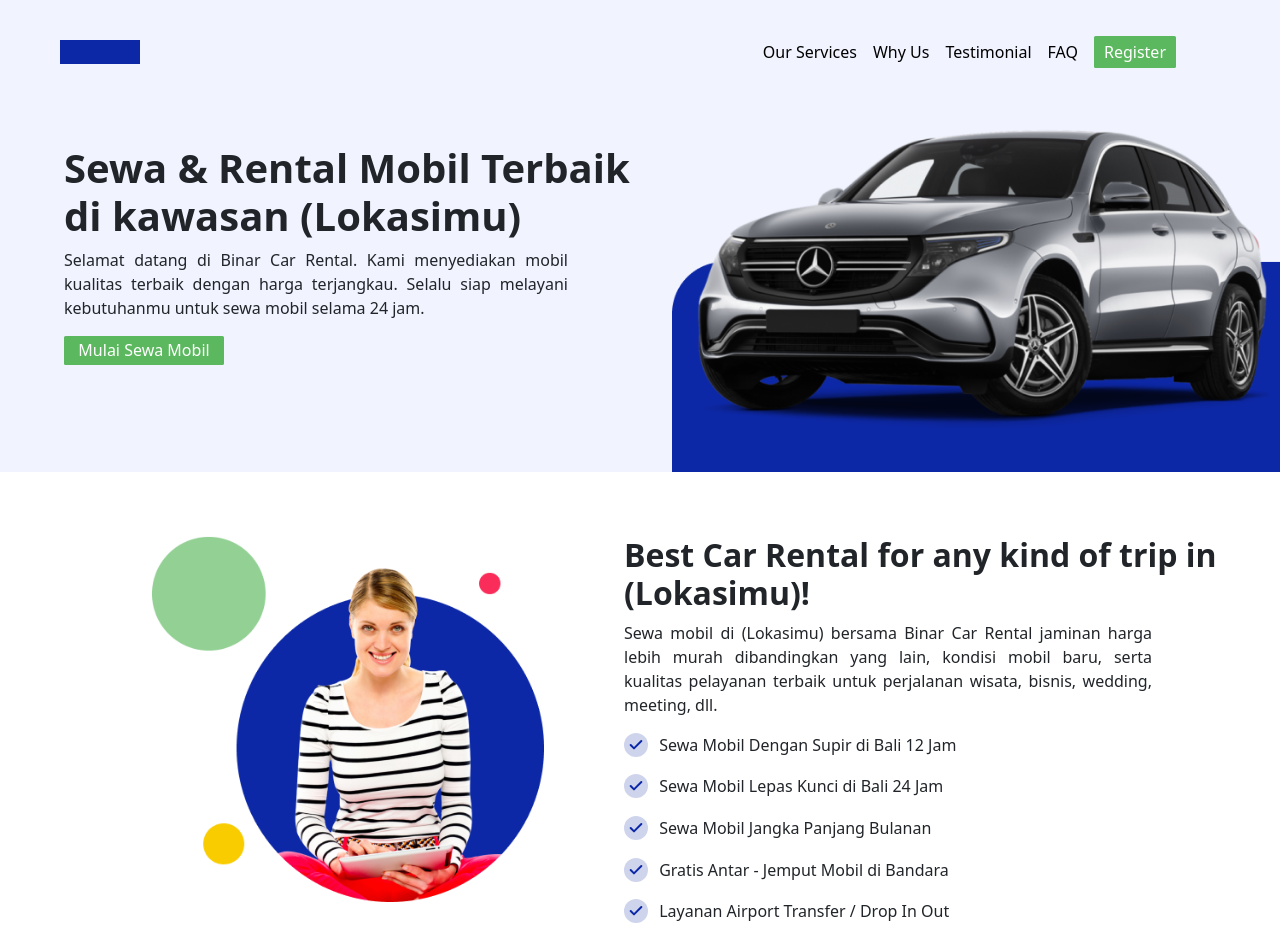
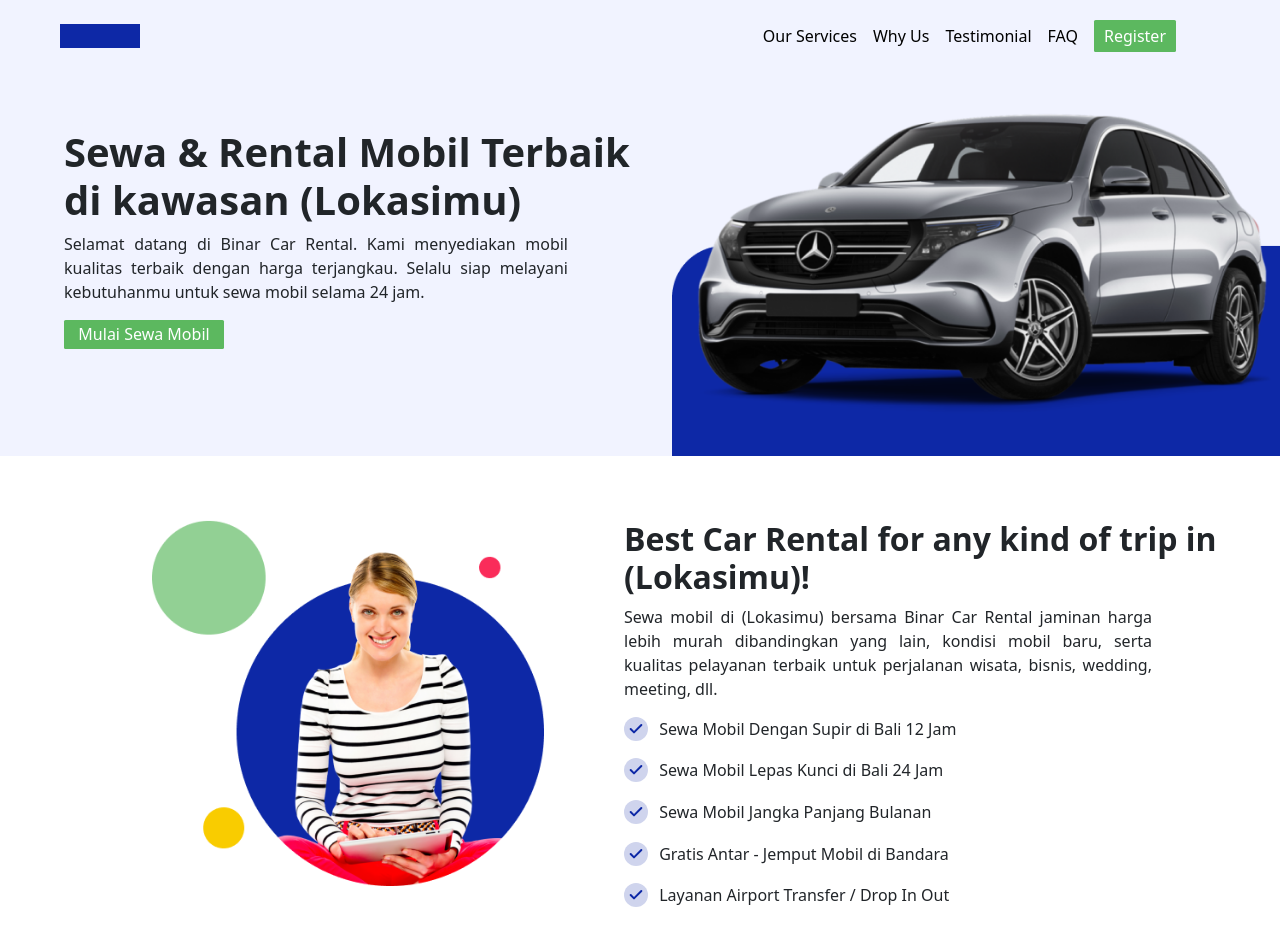
Before and after one commit to RafaniSalsabilah/FinaleChapter-1, a plain HTML site: page index.html in a window 1280 px wide. Shown: the top 934 px of the page. Drawn offline with nearby package versions, Linux system fonts and the light colour scheme.

Commit message:
index.css

```diff
--- a/css/index.css
+++ b/css/index.css
@@ -10,13 +10,13 @@ body{
     height: 1.5rem;
     border: none;
     margin-left: 3rem;
-    margin-top: 2rem;
+    margin-top: 1rem;
 }
 
 #navbarNav{
     position: absolute;
     right: 6rem;
-    top: 2rem;
+    top: 1rem;
 }
 
 .navbar .nav-itemm .nav-link{
```
